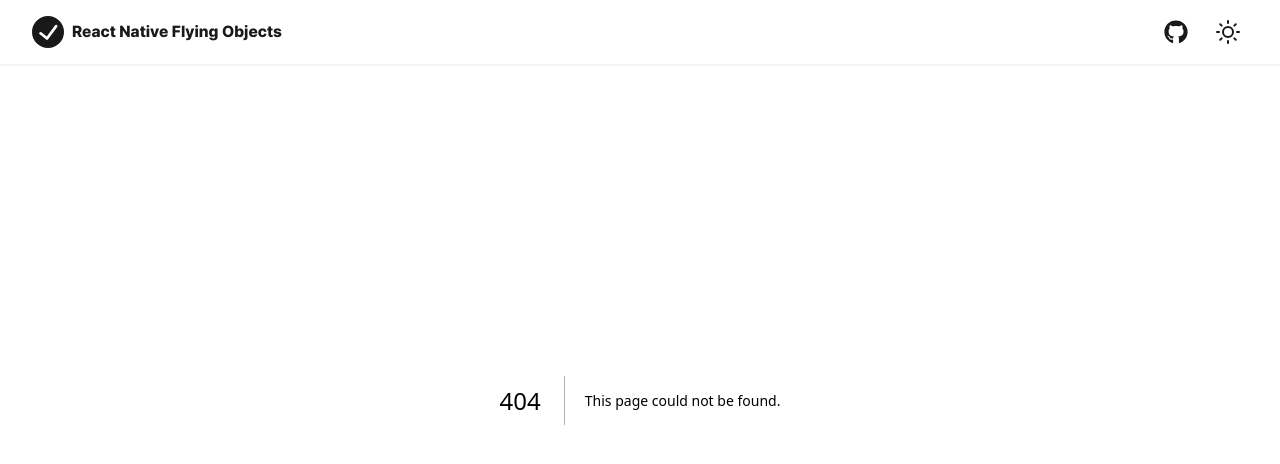
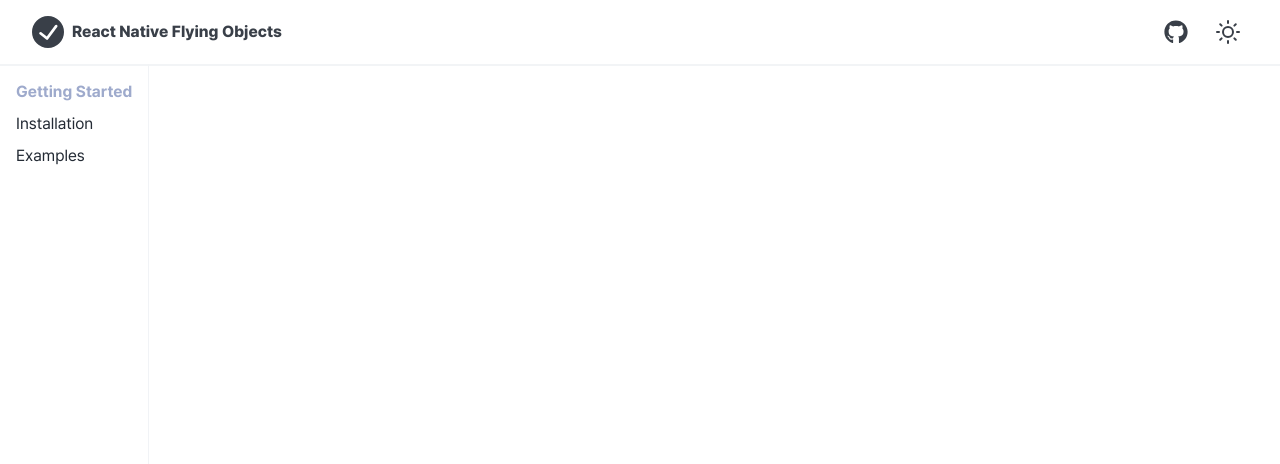
Before and after one commit to ysh4296/react-native-flying-object-pages, a Next.js app: page /docs in a window 1280 px wide. Before the commit this address had no page. Shown: the top 464 px of the page. Built offline with nearby package versions, Linux system fonts and the light colour scheme.

Commit message:
dynamic route for mdx docs

```diff
--- a/package.json
+++ b/package.json
@@ -26,6 +26,7 @@
     "framer-motion": "^11.2.12",
     "jackspeak": "^2.0.3",
     "next": "14.2.2",
+    "next-mdx-remote": "^5.0.0",
     "react": "^18",
     "react-dom": "^18",
     "react-icons": "^5.3.0",
--- /dev/null
+++ b/src/app/docs/layout.tsx
@@ -0,0 +1,11 @@
+import { Box, HStack } from '@chakra-ui/react';
+import DocsList from '@component/list/DocsList';
+
+export default function Layout({ children }: { children: React.ReactNode }) {
+  return (
+    <HStack h="100vh" pt={16} align="start">
+      <DocsList />
+      <Box px={16}>{children}</Box>
+    </HStack>
+  );
+}
--- /dev/null
+++ b/src/app/docs/page.tsx
@@ -0,0 +1,5 @@
+const Index = () => {
+  return <></>;
+};
+
+export default Index;
--- a/src/component/landing/Home.tsx
+++ b/src/component/landing/Home.tsx
@@ -16,6 +16,7 @@
           </VStack>
         </HStack>
         <HStack>
+          <Link href={'/docs/GettingStarted'}>
             <Button
               variant="solid"
               onClick={() => {
@@ -25,6 +26,7 @@
               <Text mr={2}>Getting Started</Text>
               <ExternalLinkIcon />
             </Button>
+          </Link>
           <Link href="https://github.com/ysh4296/react-native-flying-objects" isExternal>
             <Button variant="outline">
               <Text
--- /dev/null
+++ b/src/component/list/DocsList.tsx
@@ -0,0 +1,19 @@
+import { Text, VStack } from '@chakra-ui/react';
+
+const DocsList = () => {
+  return (
+    <VStack p={4} h="100%" borderRight="solid 1px" borderColor="gray.100">
+      <Text fontWeight={700} color="primary.600" w="100%" textAlign="left">
+        Getting Started
+      </Text>
+      <Text w="100%" textAlign="left">
+        Installation
+      </Text>
+      <Text w="100%" textAlign="left">
+        Examples
+      </Text>
+    </VStack>
+  );
+};
+
+export default DocsList;
```
Also changed, not shown: src/app/docs/[id]/page.tsx (added, +31 -0 lines), src/content/GettingStarted.mdx (renamed from src/markdown/GettingStarted.mdx), 1 other file (tests, documents, lock files or other folders). Lines whose indentation alone changed are shown as unchanged.
